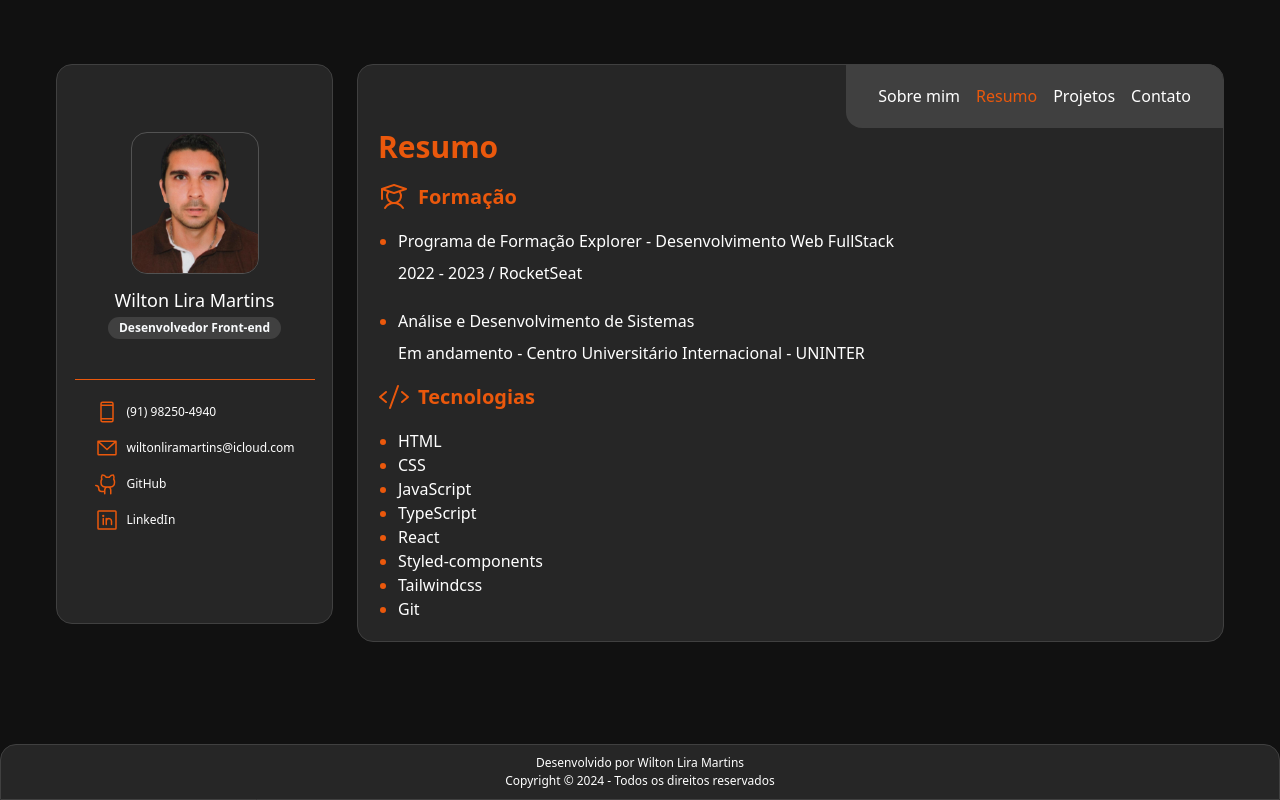
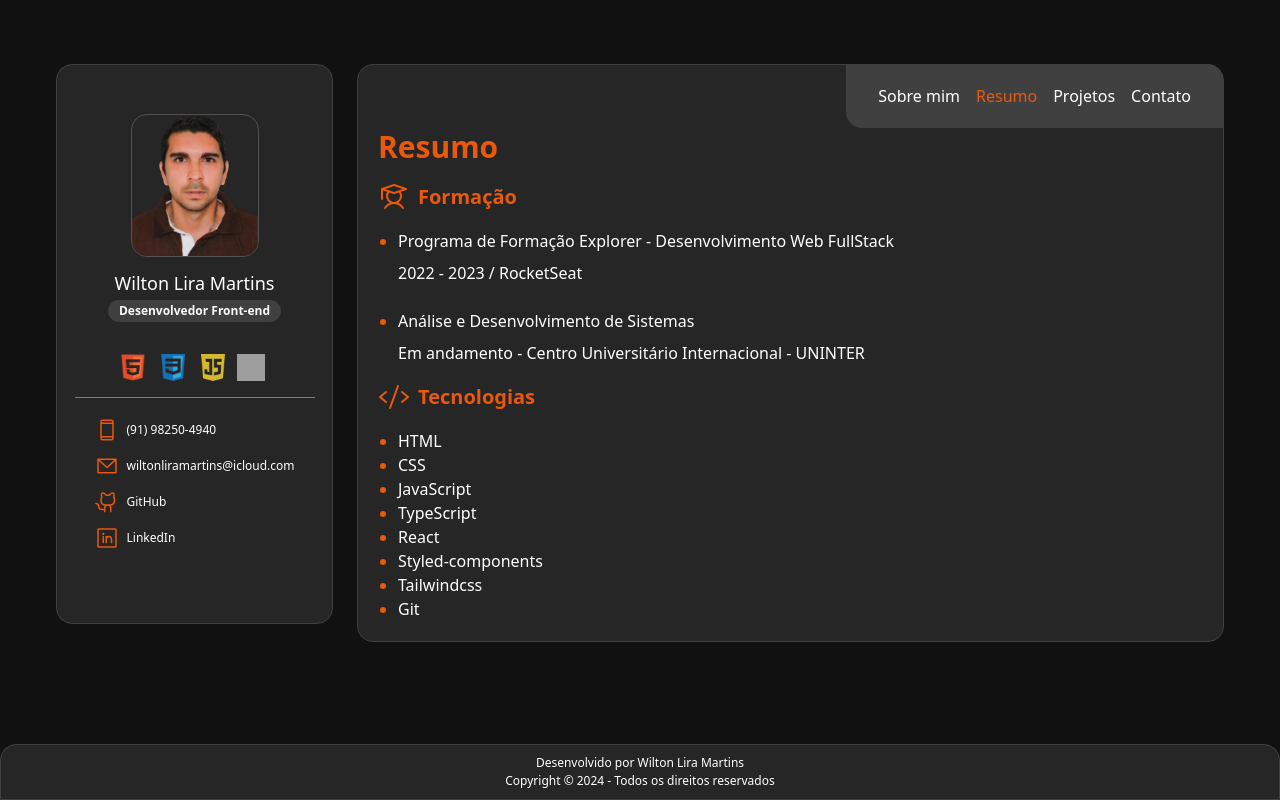
Before and after one commit to wiltonmartinsdev/My-Portfolio, a React (Vite) app: page /resume in a window 1280 px wide. Built offline with nearby package versions, Linux system fonts and the light colour scheme; grey boxes are pictures that could not be loaded.

Commit message:
Style: Adding technology logos to aside

```diff
--- a/src/components/Aside/Aside.tsx
+++ b/src/components/Aside/Aside.tsx
@@ -9,7 +9,11 @@ import { useState, useEffect } from "react";
 import { NavLink } from "react-router-dom";
 
 import { Badge } from "@/components/ui/badge";
+import CSSLogo from "@/assets/cssLogo.png";
+import HTMLLogo from "@/assets/htmlLogo.png";
+import JSLogo from "@/assets/jsLogo.png";
 import profileImage from "@/assets/perfil.png";
+import ReactLogo from "@/assets/reactLogo.png";
 
 function Aside() {
 	const [isOpen, setIsOpen] = useState(false);
@@ -33,7 +37,7 @@ function Aside() {
 	return (
 		<aside
 			className={`border border-neutral-700 flex flex-col items-center justify-center mx-auto bg-neutral-800 overflow-hidden transition-[height] duration-1000 ease-in-out ${
-				isOpen || isLargeScreen ? "h-96 lg:h-[560px]" : "h-44"
+				isOpen || isLargeScreen ? "h-[420px] lg:h-[560px]" : "h-56"
 			} rounded-2xl mb-3 lg:w-72 lg:mx-0 lg:sticky lg:top-16`}>
 			<span className="w-full flex justify-end lg:hidden">
 				<Hamburger
@@ -45,7 +49,7 @@ function Aside() {
 				/>
 			</span>
 
-			<div className="flex items-center gap-3 mb-10 lg:flex lg:flex-col">
+			<div className="flex items-center gap-3 mb-4 lg:flex lg:flex-col">
 				<img
 					className="border border-neutral-600 w-20 bg-transparent rounded-2xl hover:border-2 hover:border-orange-600 lg:w-32"
 					src={profileImage}
@@ -61,6 +65,26 @@ function Aside() {
 						Desenvolvedor Front-end
 					</Badge>
 				</div>
+			</div>
+
+			<div className="flex gap-8 sm:gap-4 mb-4 mt-4">
+				<img
+					src={HTMLLogo}
+					className="w-6 transition-transform duration-500 ease-in-out hover:scale-125"
+				/>
+				<img
+					src={CSSLogo}
+					className="w-6 transition-transform duration-500 ease-in-out hover:scale-125"
+				/>
+				<img
+					src={JSLogo}
+					className="w-6 transition-transform duration-500 ease-in-out hover:scale-125"
+				/>
+
+				<img
+					src={ReactLogo}
+					className="w-7 relative right-1 transition-transform duration-500 ease-in-out hover:scale-125"
+				/>
 			</div>
 
 			{(isOpen || isLargeScreen) && (
```
Also changed, not shown: 1 other file (tests, documents, lock files or other folders).
